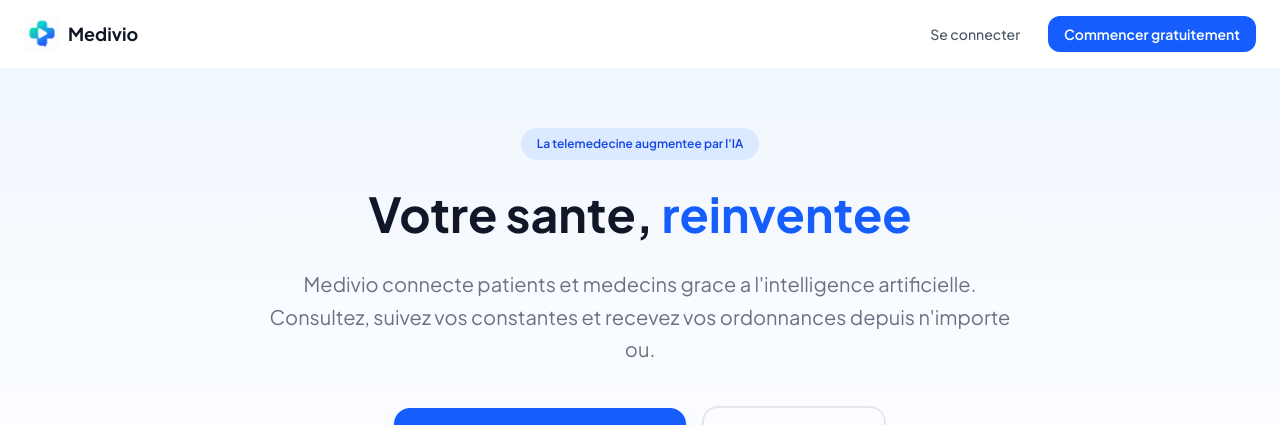
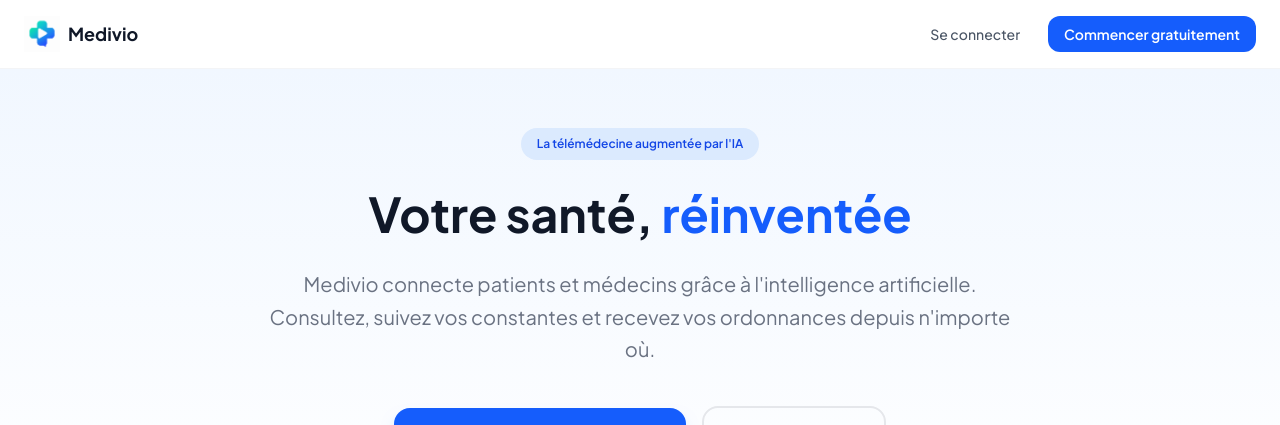
Before and after one commit to All185/medivio-frontend, a Next.js app: page / in a window 1280 px wide. Shown: the top 425 px of the page. Built offline with nearby package versions, Linux system fonts and the light colour scheme.

Commit message:
Fix : accents landing page complets

```diff
--- a/app/page.tsx
+++ b/app/page.tsx
@@ -47,13 +47,13 @@ export default function RootPage() {
       <section className="pt-32 pb-20 px-6 text-center bg-gradient-to-b from-blue-50 to-white">
         <div className="max-w-3xl mx-auto">
           <div className="inline-block bg-blue-100 text-blue-700 text-xs font-semibold px-4 py-2 rounded-full mb-6">
-            La telemedecine augmentee par l'IA
+            La télémédecine augmentée par l'IA
           </div>
           <h1 className="text-5xl font-bold text-gray-900 mb-6 leading-tight">
-            Votre sante, <span className="text-blue-600">reinventee</span>
+            Votre santé, <span className="text-blue-600">réinventée</span>
           </h1>
           <p className="text-xl text-gray-500 mb-10 leading-relaxed">
-            Medivio connecte patients et medecins grace a l'intelligence artificielle. Consultez, suivez vos constantes et recevez vos ordonnances depuis n'importe ou.
+            Medivio connecte patients et médecins grâce à l'intelligence artificielle. Consultez, suivez vos constantes et recevez vos ordonnances depuis n'importe où.
           </p>
           <div className="flex items-center justify-center gap-4 flex-wrap">
             <button onClick={() => router.push('/register')} className="bg-blue-600 hover:bg-blue-700 text-white font-bold px-8 py-4 rounded-2xl text-lg transition-colors shadow-lg shadow-blue-200">
@@ -81,7 +81,7 @@ export default function RootPage() {
         <div className="max-w-4xl mx-auto">
           <div className="text-center mb-12">
             <h2 className="text-3xl font-bold text-gray-900 mb-4">Tout ce dont vous avez besoin</h2>
-            <p className="text-gray-500 text-lg">Une plateforme complete pour patients et medecins</p>
+            <p className="text-gray-500 text-lg">Une plateforme complete pour patients et médecins</p>
           </div>
           <div className="grid grid-cols-1 md:grid-cols-2 lg:grid-cols-3 gap-6">
             {FEATURES.map((f, i) => (
```
